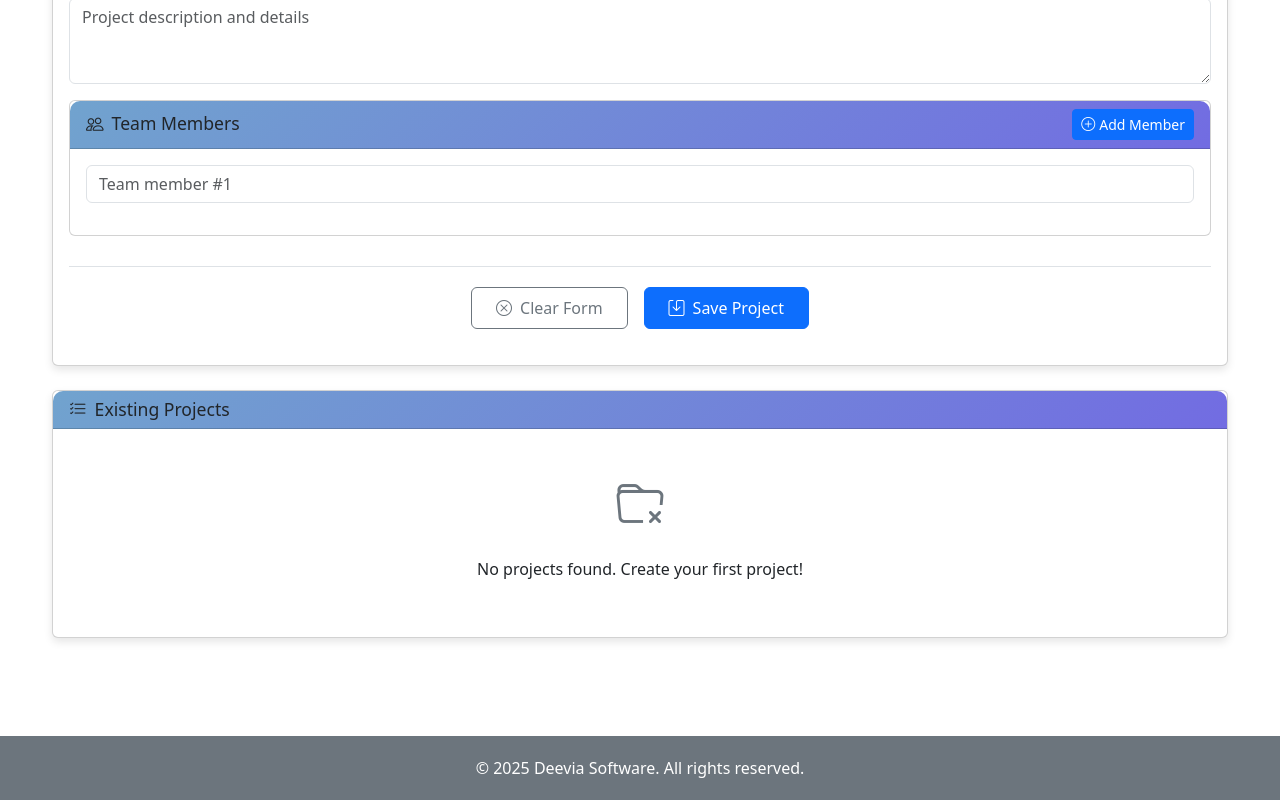
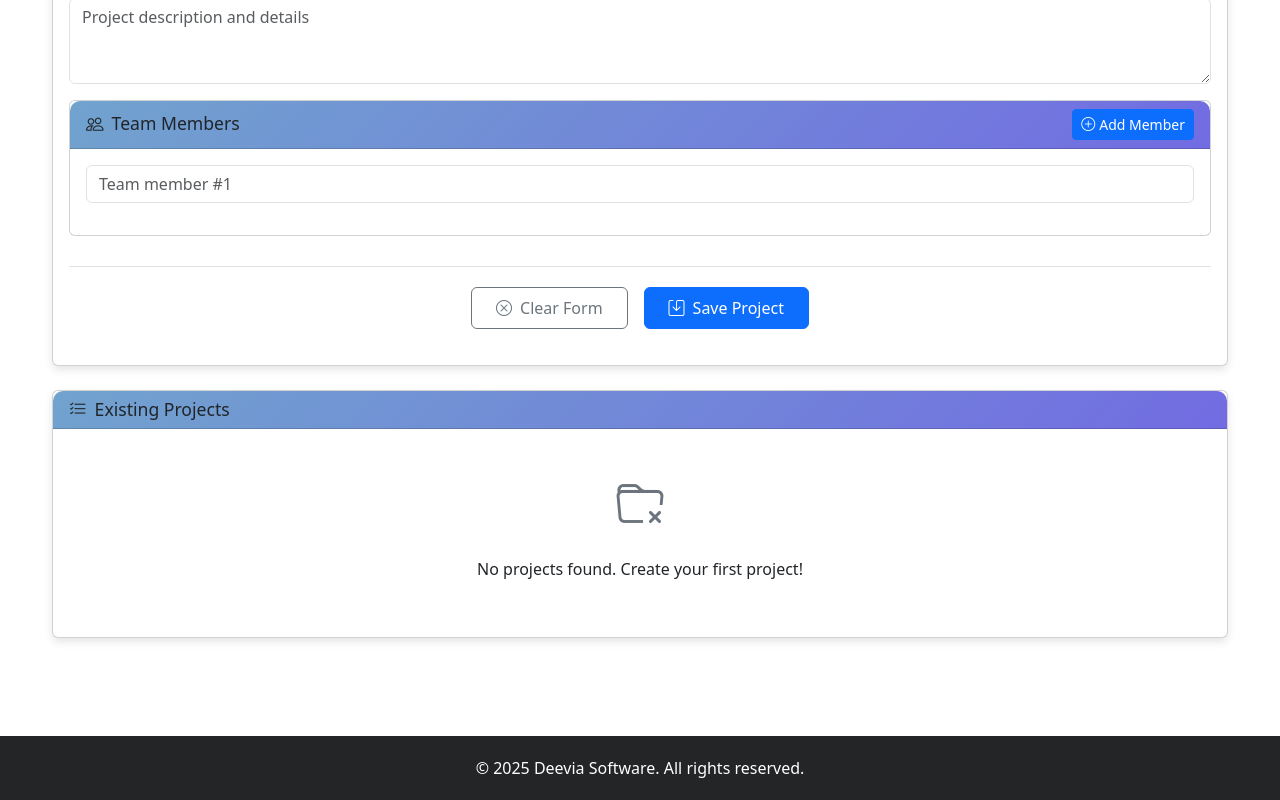
Before and after one commit to vishwakarmasachin68/DC_Final, a React (Create React App) app: page /Projects in a window 1280 px wide. Shown: the part 547-1347 px from the top of the page. Built offline with nearby package versions, Linux system fonts and the light colour scheme.

Commit message:
changes of dc_generator

```diff
--- a/src/styles/ChallanForm.css
+++ b/src/styles/ChallanForm.css
@@ -847,10 +847,11 @@ body {
   }
 }
 .custom-footer {
-  background-color: #6c757d;
+  background-color: #232526;
   color: white;
   padding-top: 20px;
   padding-bottom: 20px;
   margin-top: 50px;
   text-align: center;
+
 }
```
